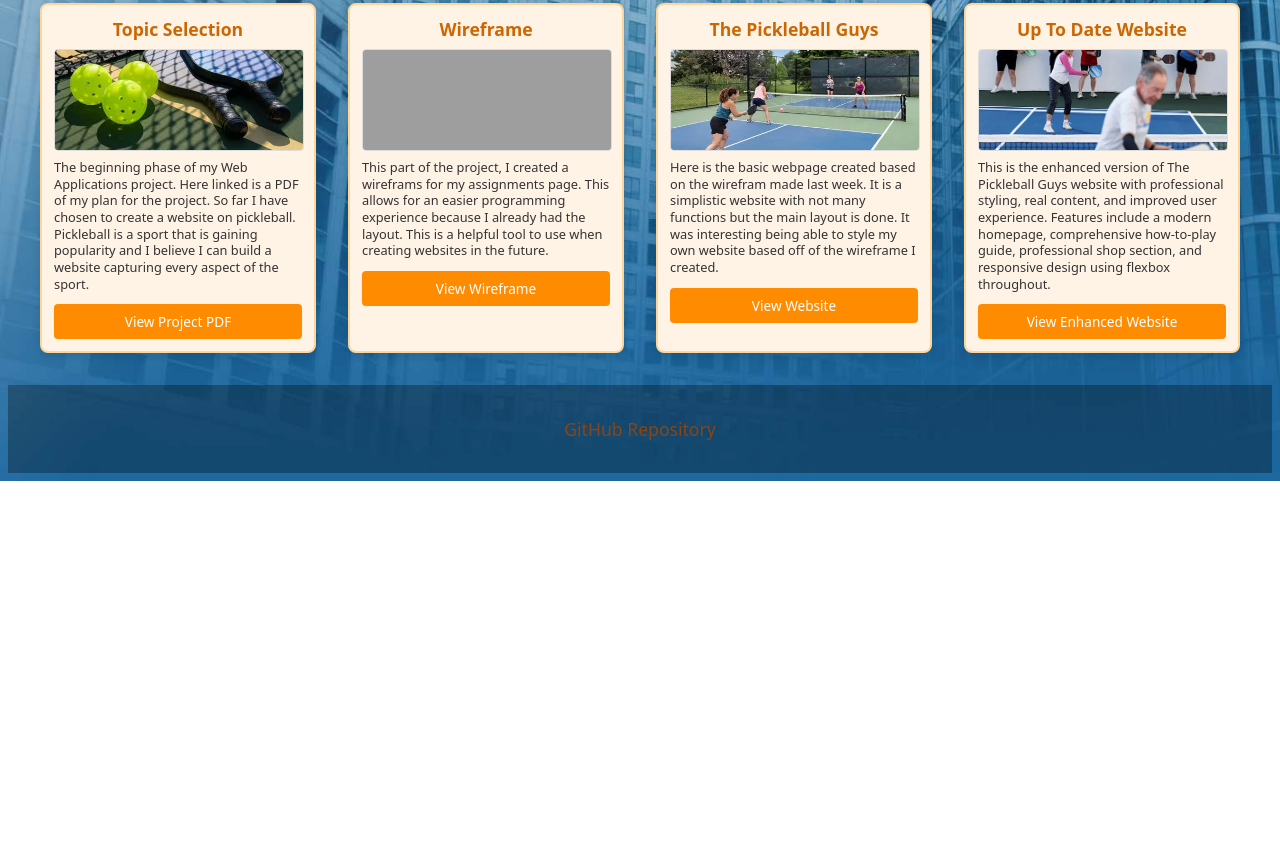
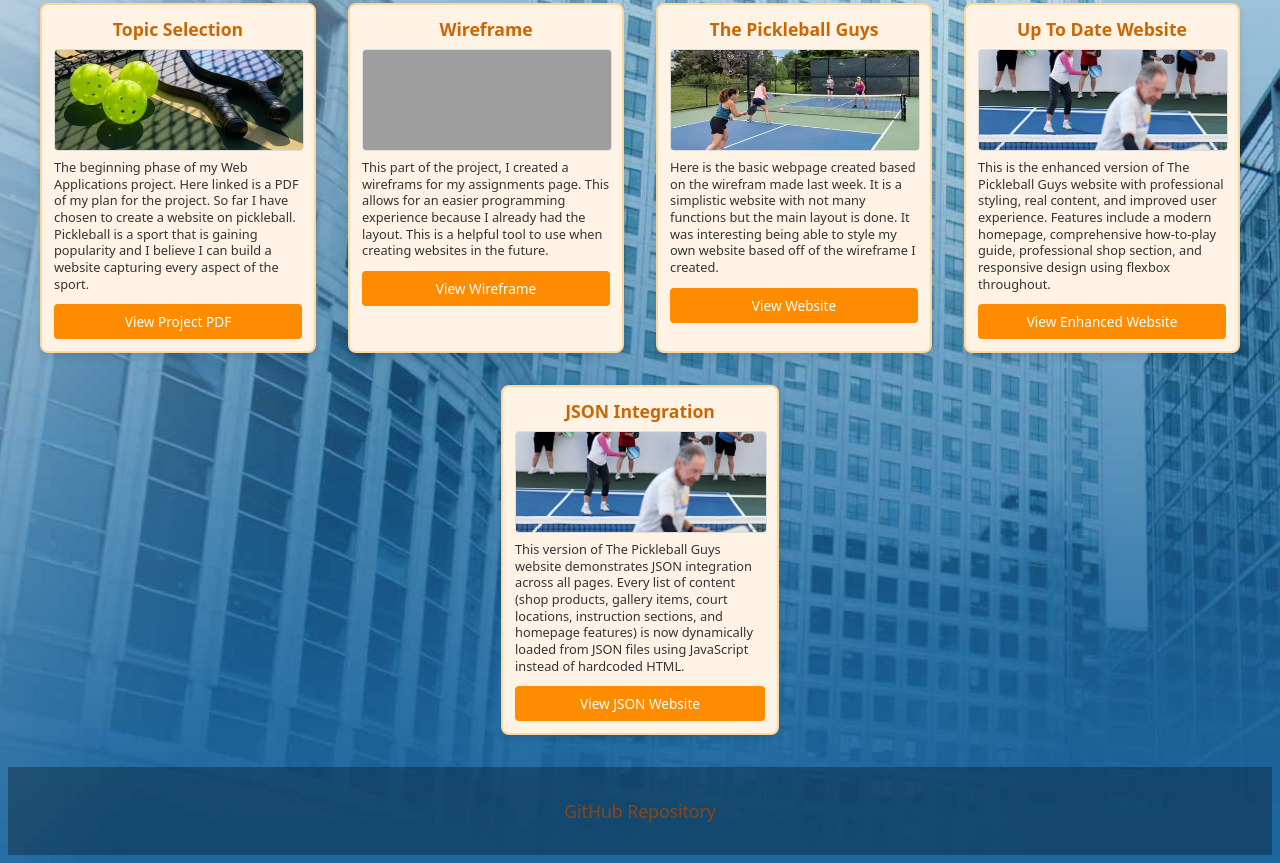
Before and after one commit to TylerBouldin/TylerBouldin.github.io, a plain HTML site: page csce242/index.html in a window 1280 px wide. Shown: the part 1029-1892 px from the top of the page. Before the commit the page ends 1510 px from the top, so only its background shows below. Drawn offline with Linux system fonts and the light colour scheme; grey boxes are pictures that could not be loaded.

Commit message:
added to main page

```diff
--- a/csce242/index.html
+++ b/csce242/index.html
@@ -137,6 +137,16 @@
                 <p>This is the enhanced version of The Pickleball Guys website with professional styling, real content, and improved user experience. Features include a modern homepage, comprehensive how-to-play guide, professional shop section, and responsive design using flexbox throughout.</p>
                 <a href="projects/part4/index.html" class="project-link">View Enhanced Website</a>
             </div>
+
+            <div class="project-card">
+                <h3>JSON Integration</h3>
+                <div class="project-image">
+                    <img src="projects/part6/images/thoughtfulpickleball.webp" alt="JSON Integration Website Screenshot" onerror="this.style.display='none'; this.nextElementSibling.style.display='block';">
+                    <div class="placeholder-image" style="display: none;">300 x 150</div>
+                </div>
+                <p>This version of The Pickleball Guys website demonstrates JSON integration across all pages. Every list of content (shop products, gallery items, court locations, instruction sections, and homepage features) is now dynamically loaded from JSON files using JavaScript instead of hardcoded HTML.</p>
+                <a href="projects/part6/index.html" class="project-link">View JSON Website</a>
+            </div>
         </div>
 
 
```
Also changed, not shown: csce242/projects/part6/JSON-SUBMISSION-NOTE.txt (deleted).
